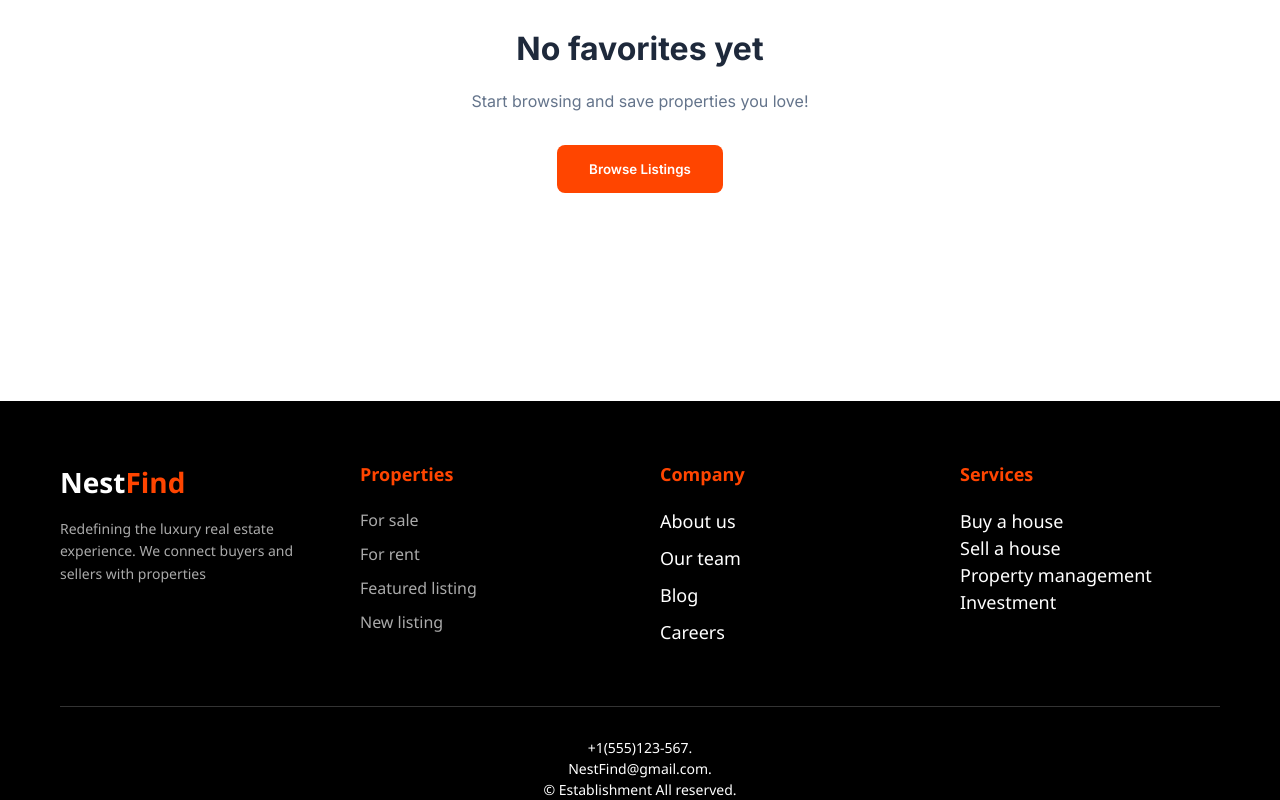
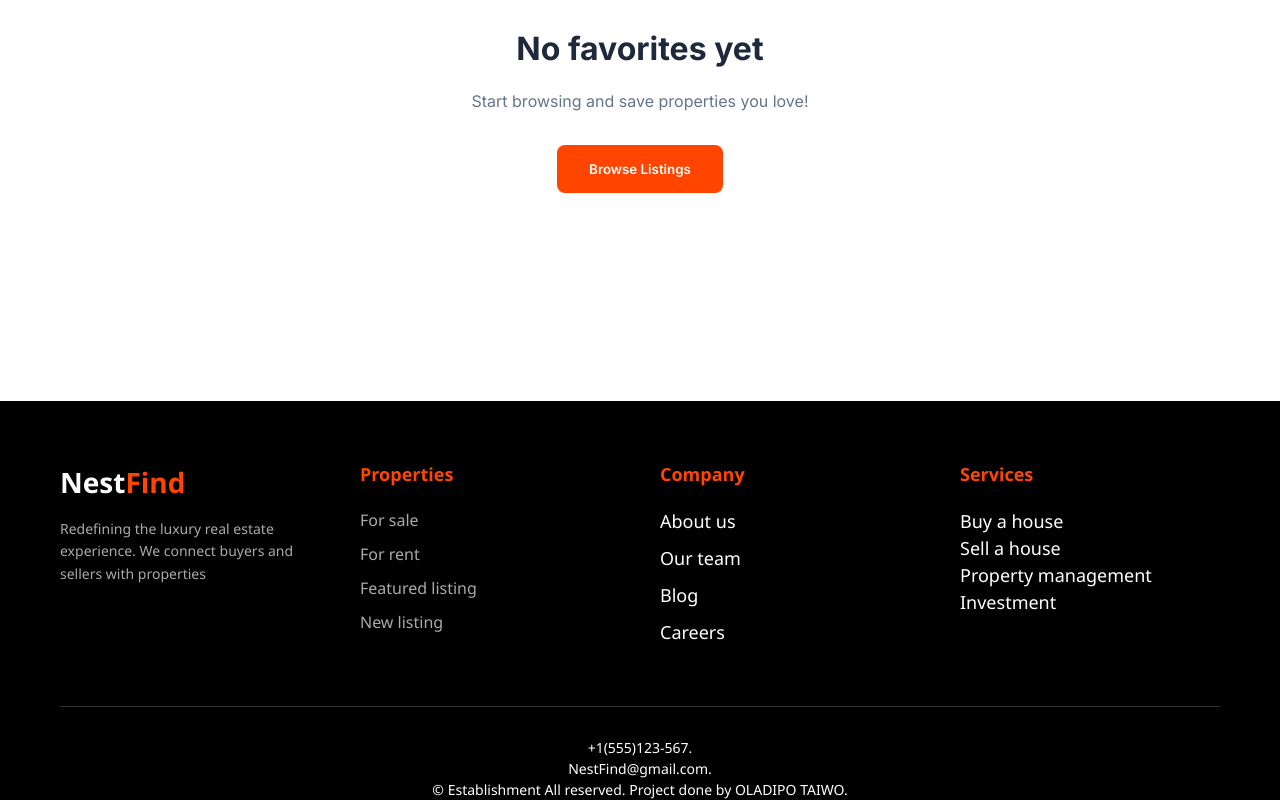
Before and after one commit to omega2oj4-spec/NestFind, a React (Vite) app: page /favorites in a window 1280 px wide. Shown: the part 543-1343 px from the top of the page. Built offline with nearby package versions, Linux system fonts and the light colour scheme.

Commit message:
NestFind

```diff
--- a/src/components/Footer.jsx
+++ b/src/components/Footer.jsx
@@ -40,7 +40,7 @@ function Footer() {
         <div className="footer-bottom">
           <p>+1(555)123-567.</p>
           <p>NestFind@gmail.com.</p>
-          <p>&copy; Establishment All reserved.</p>
+          <p>&copy; Establishment All reserved. Project done by OLADIPO TAIWO.</p>
         </div>
       </div>
     </div>
```
